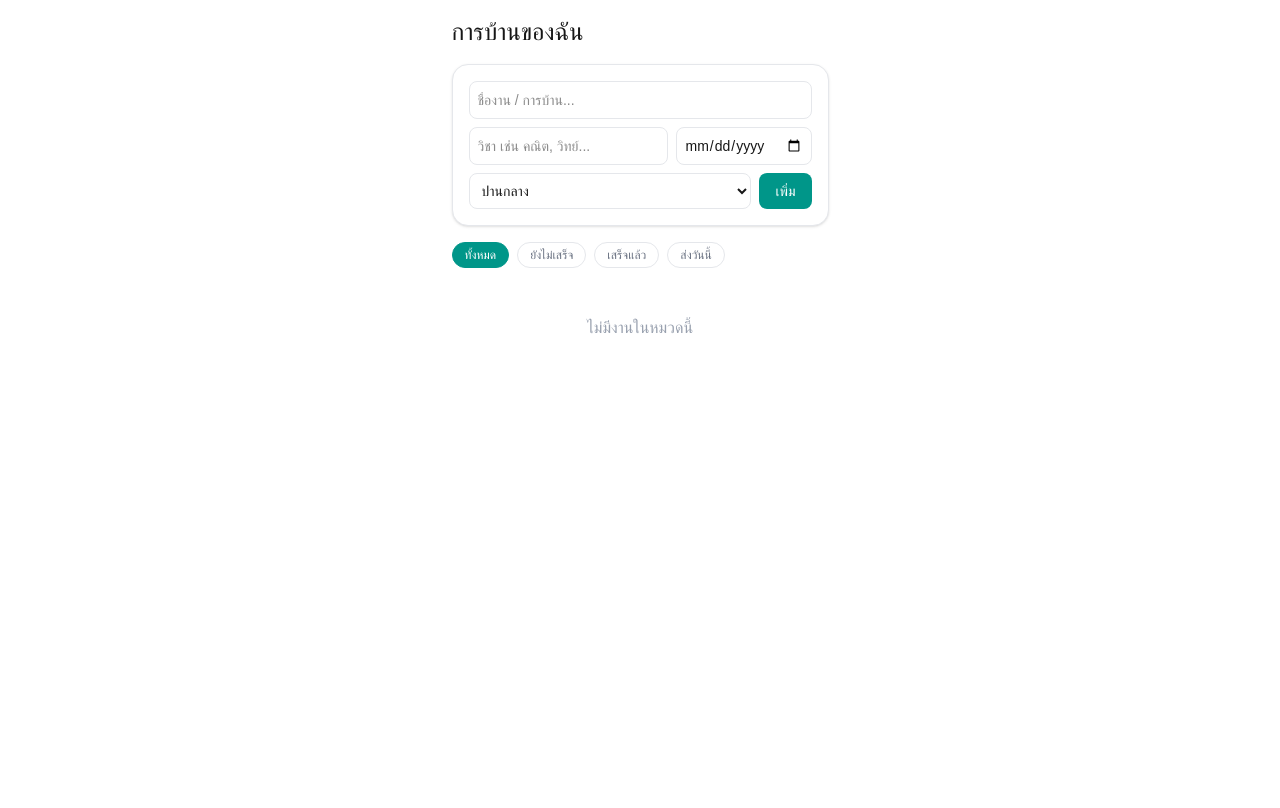
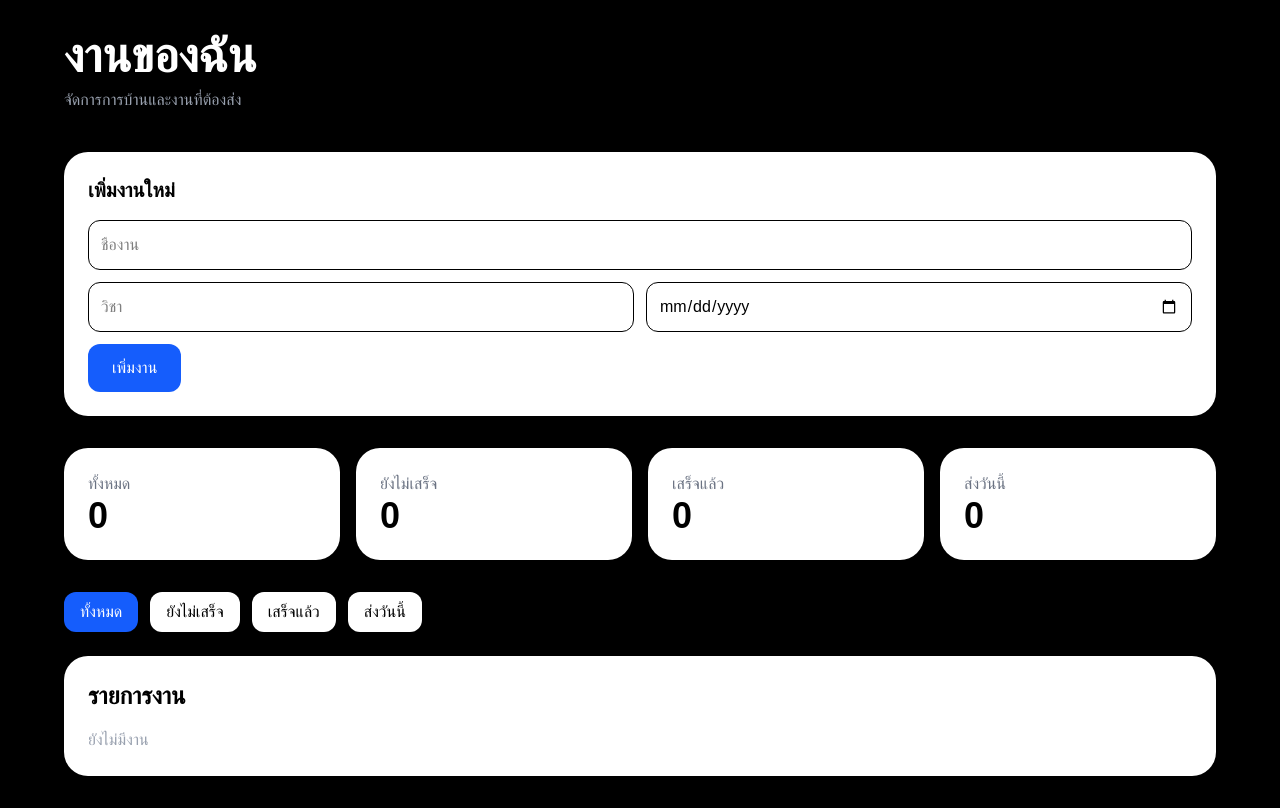
Before and after one commit to Dislike-dev/homework-app54, a Next.js app: page / in a window 1280 px wide. Built offline with nearby package versions, Linux system fonts and the light colour scheme.

Commit message:
new design

```diff
--- a/app/page.tsx
+++ b/app/page.tsx
@@ -1,4 +1,5 @@
 "use client";
+
 import { useState, useEffect } from "react";
 
 export default function Home() {
@@ -6,83 +7,223 @@ export default function Home() {
   const [name, setName] = useState("");
   const [subject, setSubject] = useState("");
   const [due, setDue] = useState("");
-  const [priority, setPriority] = useState("mid");
   const [filter, setFilter] = useState("all");
 
   useEffect(() => {
     const saved = localStorage.getItem("hw_tasks");
-    if (saved) setTasks(JSON.parse(saved));
+    if (saved) {
+      setTasks(JSON.parse(saved));
+    }
   }, []);
 
-  const save = (t: any[]) => {
-    setTasks(t);
-    localStorage.setItem("hw_tasks", JSON.stringify(t));
+  const saveTasks = (newTasks: any[]) => {
+    setTasks(newTasks);
+    localStorage.setItem("hw_tasks", JSON.stringify(newTasks));
   };
 
   const addTask = () => {
     if (!name.trim()) return;
-    save([{ id: Date.now(), name, subject, due, priority, done: false }, ...tasks]);
-    setName(""); setSubject(""); setDue(""); setPriority("mid");
+
+    const newTask = {
+      id: Date.now(),
+      name,
+      subject,
+      due,
+      done: false,
+    };
+
+    saveTasks([newTask, ...tasks]);
+
+    setName("");
+    setSubject("");
+    setDue("");
   };
 
-  const toggleDone = (id: number) => save(tasks.map((t: any) => t.id === id ? { ...t, done: !t.done } : t));
-  const deleteTask = (id: number) => save(tasks.filter((t: any) => t.id !== id));
+  const toggleDone = (id: number) => {
+    saveTasks(
+      tasks.map((task) =>
+        task.id === id
+          ? { ...task, done: !task.done }
+          : task
+      )
+    );
+  };
+
+  const deleteTask = (id: number) => {
+    saveTasks(tasks.filter((task) => task.id !== id));
+  };
 
   const today = new Date().toISOString().split("T")[0];
-  const filtered = tasks.filter((t: any) => {
-    if (filter === "pending") return !t.done;
-    if (filter === "done") return t.done;
-    if (filter === "today") return t.due === today;
+
+  const filteredTasks = tasks.filter((task) => {
+    if (filter === "pending") return !task.done;
+    if (filter === "done") return task.done;
+    if (filter === "today") return task.due === today;
     return true;
   });
 
   return (
-    <main className="max-w-lg mx-auto p-4">
-      <h1 className="text-2xl font-medium mb-4">การบ้านของฉัน</h1>
+    <main className="min-h-screen bg-black text-white p-8">
+      <div className="max-w-6xl mx-auto">
 
-      <div className="bg-white rounded-2xl border border-gray-200 p-4 mb-4 shadow-sm">
-        <input className="w-full border border-gray-200 rounded-lg p-2 mb-2 text-sm" placeholder="ชื่องาน / การบ้าน..." value={name} onChange={(e) => setName(e.target.value)} />
-        <div className="flex gap-2 mb-2">
-          <input className="flex-1 border border-gray-200 rounded-lg p-2 text-sm" placeholder="วิชา เช่น คณิต, วิทย์..." value={subject} onChange={(e) => setSubject(e.target.value)} />
-          <input type="date" className="border border-gray-200 rounded-lg p-2 text-sm" value={due} onChange={(e) => setDue(e.target.value)} />
+        <div className="mb-10">
+          <h1 className="text-5xl font-bold">
+            งานของฉัน
+          </h1>
+          <p className="text-gray-400 mt-2">
+            จัดการการบ้านและงานที่ต้องส่ง
+          </p>
         </div>
-        <div className="flex gap-2">
-          <select className="flex-1 border border-gray-200 rounded-lg p-2 text-sm" value={priority} onChange={(e) => setPriority(e.target.value)}>
-            <option value="high">ด่วนมาก</option>
-            <option value="mid">ปานกลาง</option>
-            <option value="low">ไม่ด่วน</option>
-          </select>
-          <button onClick={addTask} className="bg-teal-600 text-white rounded-lg px-4 text-sm font-medium">เพิ่ม</button>
+
+        <div className="bg-white text-black rounded-3xl p-6 mb-8 shadow-xl">
+          <h2 className="text-xl font-bold mb-4">
+            เพิ่มงานใหม่
+          </h2>
+
+          <input
+            type="text"
+            placeholder="ชื่องาน"
+            value={name}
+            onChange={(e) => setName(e.target.value)}
+            className="w-full border rounded-xl p-3 mb-3"
+          />
+
+          <div className="grid md:grid-cols-2 gap-3 mb-3">
+            <input
+              type="text"
+              placeholder="วิชา"
+              value={subject}
+              onChange={(e) => setSubject(e.target.value)}
+              className="border rounded-xl p-3"
+            />
+
+            <input
+              type="date"
+              value={due}
+              onChange={(e) => setDue(e.target.value)}
+              className="border rounded-xl p-3"
+            />
+          </div>
+
+          <button
+            onClick={addTask}
+            className="bg-blue-600 hover:bg-blue-700 text-white px-6 py-3 rounded-xl"
+          >
+            เพิ่มงาน
+          </button>
         </div>
-      </div>
 
-      <div className="flex gap-2 mb-4 flex-wrap">
-        {[["all","ทั้งหมด"],["pending","ยังไม่เสร็จ"],["done","เสร็จแล้ว"],["today","ส่งวันนี้"]].map(([f,label]) => (
-          <button key={f} onClick={() => setFilter(f as string)} className={`px-3 py-1 rounded-full text-xs border ${filter === f ? "bg-teal-600 text-white border-teal-600" : "border-gray-200 text-gray-500"}`}>
-            {label}
+        <div className="grid md:grid-cols-4 gap-4 mb-8">
+          <div className="bg-white text-black rounded-3xl p-6">
+            <p className="text-gray-500">ทั้งหมด</p>
+            <h3 className="text-4xl font-bold">
+              {tasks.length}
+            </h3>
+          </div>
+
+          <div className="bg-white text-black rounded-3xl p-6">
+            <p className="text-gray-500">ยังไม่เสร็จ</p>
+            <h3 className="text-4xl font-bold">
+              {tasks.filter((t) => !t.done).length}
+            </h3>
+          </div>
+
+          <div className="bg-white text-black rounded-3xl p-6">
+            <p className="text-gray-500">เสร็จแล้ว</p>
+            <h3 className="text-4xl font-bold">
+              {tasks.filter((t) => t.done).length}
+            </h3>
+          </div>
+
+          <div className="bg-white text-black rounded-3xl p-6">
+            <p className="text-gray-500">ส่งวันนี้</p>
+            <h3 className="text-4xl font-bold">
+              {tasks.filter((t) => t.due === today).length}
+            </h3>
+          </div>
+        </div>
+
+        <div className="flex gap-3 flex-wrap mb-6">
+          <button
+            onClick={() => setFilter("all")}
+            className="bg-blue-600 text-white px-4 py-2 rounded-xl"
+          >
+            ทั้งหมด
           </button>
-        ))}
-      </div>
 
-      <div className="flex flex-col gap-2">
-        {filtered.length === 0 && <p className="text-center text-gray-400 py-8">ไม่มีงานในหมวดนี้</p>}
-        {filtered.map((t: any) => (
-          <div key={t.id} className={`bg-white rounded-2xl border border-gray-200 p-3 flex items-center gap-3 shadow-sm ${t.done ? "opacity-50" : ""}`}>
-            <button onClick={() => toggleDone(t.id)} className={`w-6 h-6 rounded-full border-2 flex items-center justify-center flex-shrink-0 ${t.done ? "bg-teal-500 border-teal-500 text-white" : "border-gray-300"}`}>
-              {t.done && "✓"}
-            </button>
-            <div className="flex-1 min-w-0">
-              <p className={`text-sm ${t.done ? "line-through text-gray-400" : "text-gray-800"}`}>{t.name}</p>
-              <div className="flex items-center gap-2 mt-1 flex-wrap">
-                {t.subject && <span className="text-xs px-2 py-0.5 rounded-full bg-blue-100 text-blue-800">{t.subject}</span>}
-                {t.due && !t.done && t.due < today && <span className="text-red-500 text-xs">เลยกำหนด</span>}
-                {t.due && !t.done && t.due === today && <span className="text-yellow-600 text-xs">ส่งวันนี้</span>}
-                {t.due && (t.done || t.due > today) && <span className="text-gray-400 text-xs">กำหนดส่ง {t.due}</span>}
-              </div>
+          <button
+            onClick={() => setFilter("pending")}
+            className="bg-white text-black px-4 py-2 rounded-xl"
+          >
+            ยังไม่เสร็จ
+          </button>
+
+          <button
+            onClick={() => setFilter("done")}
+            className="bg-white text-black px-4 py-2 rounded-xl"
+          >
+            เสร็จแล้ว
+          </button>
+
+          <button
+            onClick={() => setFilter("today")}
+            className="bg-white text-black px-4 py-2 rounded-xl"
+          >
+            ส่งวันนี้
+          </button>
+        </div>
+
+        <div className="bg-white rounded-3xl p-6">
+          <h2 className="text-2xl font-bold text-black mb-4">
+            รายการงาน
+          </h2>
+
+          {filteredTasks.length === 0 ? (
+            <p className="text-gray-400">
+              ยังไม่มีงาน
+            </p>
+          ) : (
+            <div className="space-y-3">
+              {filteredTasks.map((task) => (
+                <div
+                  key={task.id}
+                  className="border rounded-2xl p-4 flex items-center justify-between"
+                >
+                  <div>
+                    <h3 className="text-black font-semibold">
+                      {task.name}
+                    </h3>
+
+                    <p className="text-gray-500 text-sm">
+                      {task.subject}
+                    </p>
+
+                    <p className="text-gray-400 text-xs">
+                      {task.due}
+                    </p>
+                  </div>
+
+                  <div className="flex gap-2">
+                    <button
+                      onClick={() => toggleDone(task.id)}
+                      className="bg-blue-600 text-white px-3 py-2 rounded-lg"
+                    >
+                      ✓
+                    </button>
+
+                    <button
+                      onClick={() => deleteTask(task.id)}
+                      className="bg-red-500 text-white px-3 py-2 rounded-lg"
+                    >
+                      ลบ
+                    </button>
+                  </div>
+                </div>
+              ))}
             </div>
-            <button onClick={() => deleteTask(t.id)} className="text-gray-300 hover:text-red-400 text-sm">ลบ</button>
-          </div>
-        ))}
+          )}
+        </div>
+
       </div>
     </main>
   );
```
